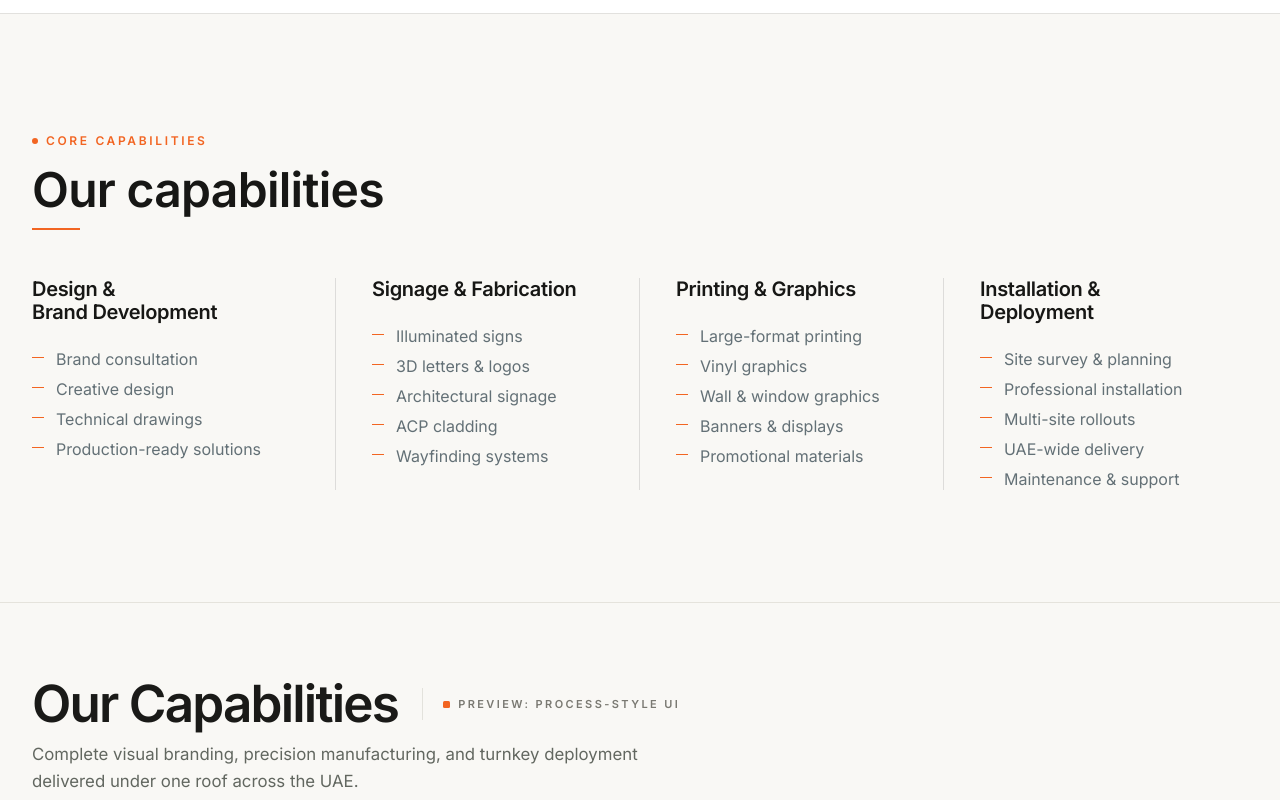
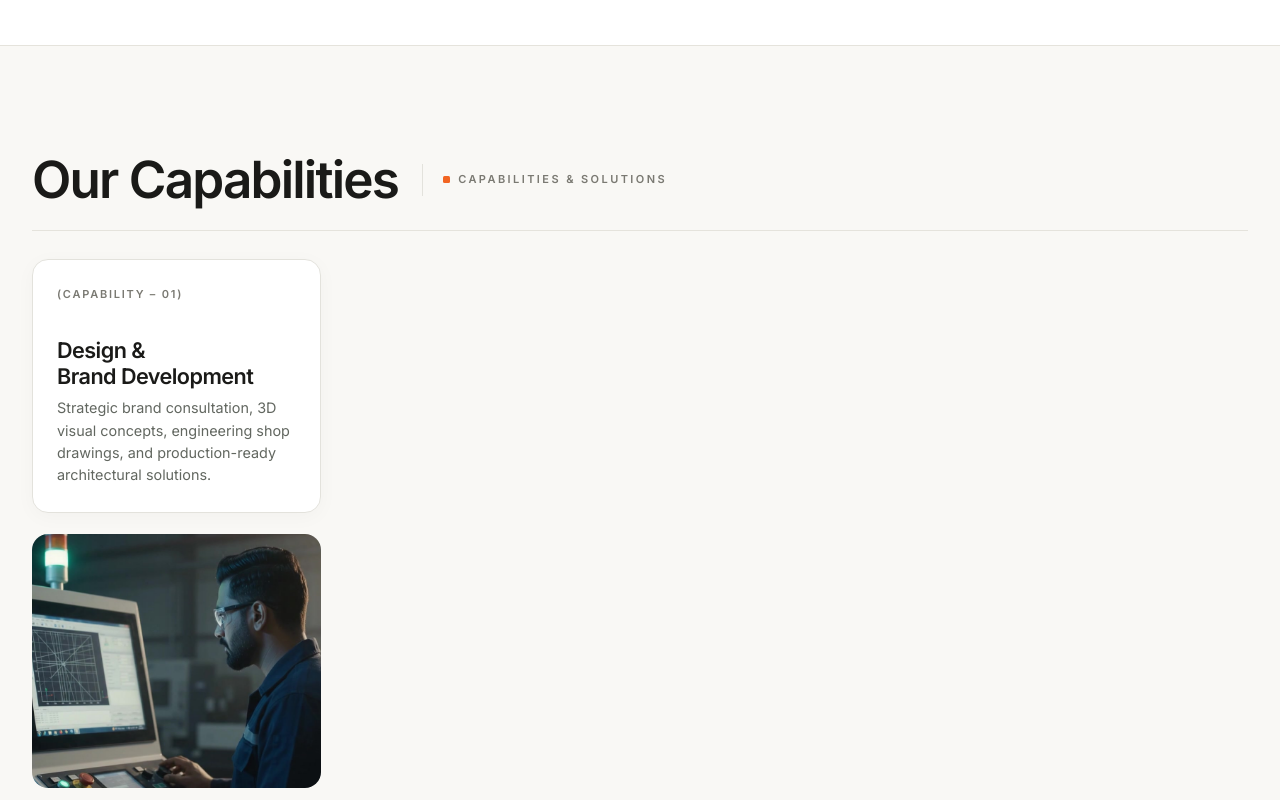
Before and after one commit to Nibras-S/LeaderGate, a Next.js app: page / in a window 1280 px wide. Shown: the part 1960-2760 px from the top of the page. Built offline with nearby package versions, Linux system fonts and the light colour scheme; a web font is replaced by a local one.

Commit message:
refactor: decouple About and Capabilities components in the homepage layout

```diff
--- a/src/app/page.tsx
+++ b/src/app/page.tsx
@@ -6,7 +6,6 @@ import { AboutSection } from "@/components/home/AboutSection";
 import { CapabilitiesProcessSection } from "@/components/home/CapabilitiesProcessSection";
 import { ProjectsSection } from "@/components/home/ProjectsSection";
 import { ExperienceSection } from "@/components/home/ExperienceSection";
-import { ProcessSection } from "@/components/home/ProcessSection";
 import { ProcessMinimalSection } from "@/components/home/ProcessMinimalSection";
 import { ServicesGallerySection } from "@/components/home/ServicesGallerySection";
 import { IndustriesSection } from "@/components/home/IndustriesSection";
@@ -24,7 +23,6 @@ export default function HomePage() {
         <CapabilitiesProcessSection />
         <ProjectsSection />
         <ExperienceSection />
-        <ProcessSection />
         <ProcessMinimalSection />
         <ServicesGallerySection />
         <IndustriesSection />
--- a/src/components/home/AboutSection.tsx
+++ b/src/components/home/AboutSection.tsx
@@ -16,57 +16,11 @@ const benefits = [
   },
 ];
 
-const capabilities = [
-  {
-    title: "Design & Brand Development",
-    items: [
-      "Brand consultation",
-      "Creative design",
-      "Technical drawings",
-      "Production-ready solutions",
-    ],
-  },
-  {
-    title: "Signage & Fabrication",
-    items: [
-      "Illuminated signs",
-      "3D letters & logos",
-      "Architectural signage",
-      "ACP cladding",
-      "Wayfinding systems",
-    ],
-  },
-  {
-    title: "Printing & Graphics",
-    items: [
-      "Large-format printing",
-      "Vinyl graphics",
-      "Wall & window graphics",
-      "Banners & displays",
-      "Promotional materials",
-    ],
-  },
-  {
-    title: "Installation & Deployment",
-    items: [
-      "Site survey & planning",
-      "Professional installation",
-      "Multi-site rollouts",
-      "UAE-wide delivery",
-      "Maintenance & support",
-    ],
-  },
-];
-
 export function AboutSection() {
   return (
-    <div className="bg-white text-[#1A1A18]">
-      {/* ─────────────────────────────────────────────
-          WHO WE ARE / ABOUT INTRO
-      ───────────────────────────────────────────── */}
     <section
       id="about"
-        className="pt-20 sm:pt-24 lg:pt-28 pb-16 sm:pb-20"
+      className="bg-white text-[#1A1A18] py-20 sm:py-24 lg:py-28"
       aria-labelledby="about-title"
     >
       <div className="homepage-shell">
@@ -143,52 +97,5 @@ export function AboutSection() {
         </div>
       </div>
     </section>
-
-      {/* ─────────────────────────────────────────────
-          OUR CAPABILITIES SECTION (Restored from history)
-      ───────────────────────────────────────────── */}
-      <section
-        id="capabilities"
-        className="relative bg-[#F9F8F5] py-20 sm:py-24 lg:py-28 border-t border-[#1A1A18]/10"
-        aria-labelledby="capabilities-title"
-      >
-        <div className="homepage-shell">
-          <div className="mb-10 sm:mb-12">
-            <p className="inline-flex items-center gap-2 text-xs font-semibold uppercase tracking-[0.22em] text-[#F26522]">
-              <span className="h-1.5 w-1.5 rounded-full bg-[#F26522]" />
-              Core Capabilities
-            </p>
-            <h2
-              id="capabilities-title"
-              className="mt-3 font-display text-3xl font-semibold tracking-[-0.04em] text-[#171715] sm:text-4xl lg:text-5xl leading-[1.08]"
-            >
-              Our capabilities
-            </h2>
-            <span className="mt-3 block h-0.5 w-12 bg-[#F26522]" />
-          </div>
-
-          <div className="divide-y divide-[#1A1A18]/12 lg:grid lg:grid-cols-4 lg:divide-x lg:divide-y-0">
-            {capabilities.map((capability) => (
-              <article
-                key={capability.title}
-                className="grid grid-cols-[minmax(0,0.8fr)_minmax(0,1.2fr)] gap-5 py-7 first:pt-0 lg:block lg:min-h-[13rem] lg:px-9 lg:py-0 lg:first:pl-0 lg:last:pr-0"
-              >
-                <h3 className="max-w-[13rem] font-display text-lg font-semibold leading-[1.15] tracking-[-0.035em] text-[#171715] sm:text-xl">
-                  {capability.title}
-                </h3>
-                <ul className="space-y-2 border-l border-[#1A1A18]/12 pl-5 text-sm leading-snug text-[#637076] sm:text-base lg:mt-6 lg:border-l-0 lg:pl-0">
-                  {capability.items.map((item) => (
-                    <li key={item} className="flex items-start gap-3">
-                      <span className="mt-[0.6em] h-px w-3 shrink-0 bg-[#F26522]" />
-                      <span>{item}</span>
-                    </li>
-                  ))}
-                </ul>
-              </article>
-            ))}
-          </div>
-        </div>
-      </section>
-    </div>
   );
 }
--- a/src/components/home/CapabilitiesProcessSection.tsx
+++ b/src/components/home/CapabilitiesProcessSection.tsx
@@ -148,26 +148,23 @@ export function CapabilitiesProcessSection() {
     <section
       ref={sectionRef}
       className={styles.section}
-      id="capabilities-process"
-      aria-labelledby="capabilities-process-title"
+      id="capabilities"
+      aria-labelledby="capabilities-title"
     >
       <div className={styles.sticky}>
         <div className={styles.container}>
           {/* Header */}
           <div className={styles.header}>
-            <div className={styles.headerMain}>
+            <div className={`${styles.headerMain} !max-w-none`}>
               <div className={styles.titleWrapper}>
-                <h2 className={styles.title} id="capabilities-process-title">
+                <h2 className={styles.title} id="capabilities-title">
                   Our Capabilities
                 </h2>
                 <div className={styles.badge}>
                   <span className={styles.badgeSquare} />
-                  <span>PREVIEW: PROCESS-STYLE UI</span>
+                  <span>CAPABILITIES & SOLUTIONS</span>
                 </div>
               </div>
-              <p className={styles.subtitle}>
-                Complete visual branding, precision manufacturing, and turnkey deployment delivered under one roof across the UAE.
-              </p>
             </div>
           </div>
 
--- a/src/components/home/ProcessMinimalSection.tsx
+++ b/src/components/home/ProcessMinimalSection.tsx
@@ -50,23 +50,23 @@ const processSteps = [
 export function ProcessMinimalSection() {
   return (
     <section
-      id="process-minimal"
+      id="process"
       className="relative bg-[#F9F8F5] py-20 sm:py-24 lg:py-28 border-t border-[#1A1A18]/10"
-      aria-labelledby="process-minimal-title"
+      aria-labelledby="process-title"
     >
       <div className="homepage-shell">
         <div className="mb-10 sm:mb-12">
           <p className="inline-flex items-center gap-2 text-xs font-semibold uppercase tracking-[0.22em] text-[#F26522]">
             <span className="h-1.5 w-1.5 rounded-full bg-[#F26522]" />
-            Preview: Capability-Style UI
+            Working Process
           </p>
           <h2
-            id="process-minimal-title"
+            id="process-title"
             className="mt-3 font-display text-3xl font-semibold tracking-[-0.04em] text-[#171715] sm:text-4xl lg:text-5xl leading-[1.08]"
           >
             How We Work
           </h2>
-          <p className="mt-3 max-w-2xl text-base text-[#626760] font-normal leading-relaxed">
+          <p className="mt-3 max-w-none text-base text-[#626760] font-normal leading-relaxed">
             Four disciplined phases. In-house manufacturing. Zero handoffs from concept to turnkey installation across the UAE.
           </p>
           <span className="mt-4 block h-0.5 w-12 bg-[#F26522]" />
```
Lines whose indentation alone changed are shown as unchanged.
